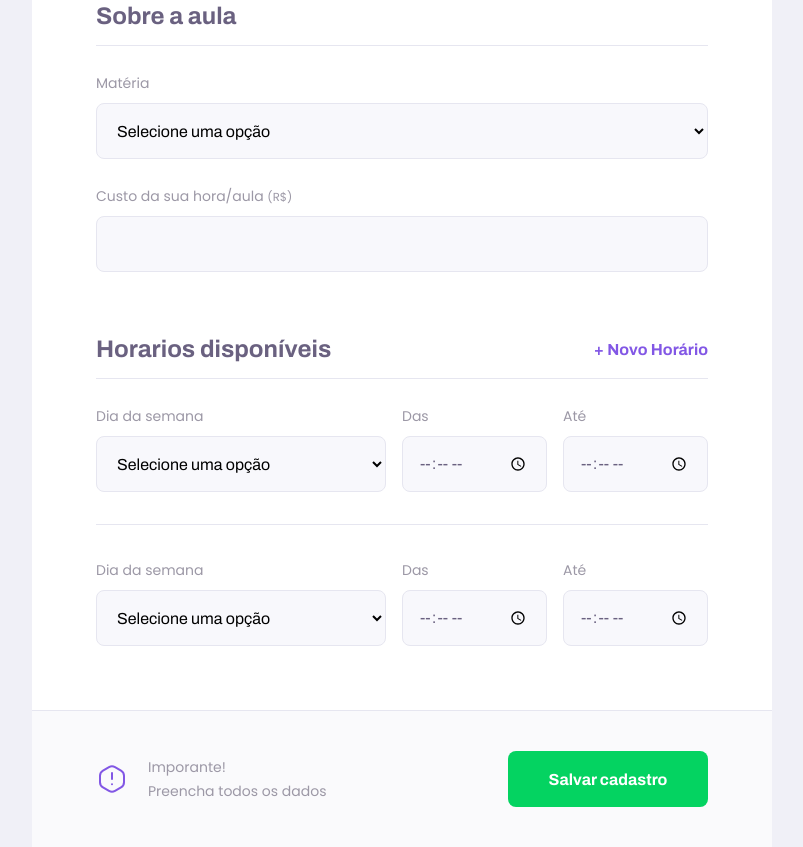
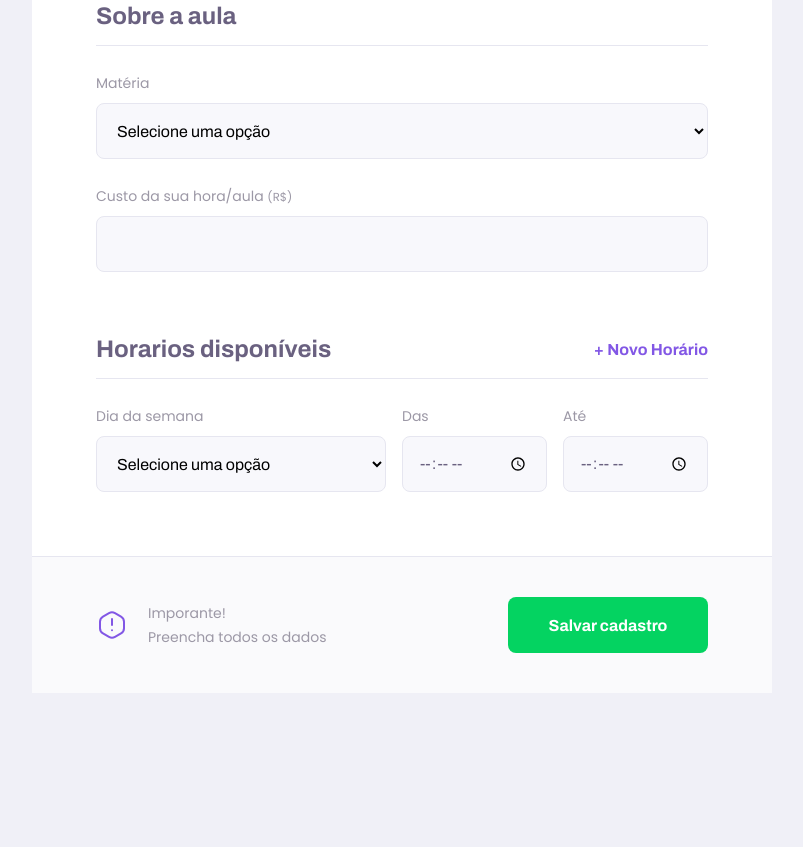
Before and after one commit to rnatu/NLW-2---Rocketseat, a plain HTML site: page give-classes.html in a window 1280 px wide. Shown: the part 1039-1886 px from the top of the page, without its empty margins (238-1041 px from the left). After the commit the page ends 1732 px from the top, so only its background shows below. Drawn offline with Linux system fonts and the light colour scheme.

Commit message:
Projeto website Proffy - Iniciando com o JavaScript
Iniciado a parte de Javascript efetuando um clone de schedule-item ao clickar no botão + Novo Horário

```diff
--- a/give-classes.html
+++ b/give-classes.html
@@ -20,7 +20,7 @@
 
     <link rel="shortcut icon" href="/images/favicon.png" type="image/png">
 
-    <script src="/script/addField.js" defer></script>
+    <script src="./scripts/addFields.js" defer></script>
 
 </head>
 
@@ -101,7 +101,7 @@
 
                 <fieldset id="schedule-items">
                     <legend>Horarios disponíveis
-                        <button id="add-time">+ Novo Horário</button>
+                        <button id="add-time" type="button">+ Novo Horário</button>
                     </legend>
 
                     <div class="schedule-item">
@@ -130,34 +130,6 @@
                         </div>
 
                     </div>
-
-                    <div class="schedule-item">
-                        <div class="select-block">
-                            <label for="weekday">Dia da semana</label>
-                            <select name="weekday[]" required>
-                                <option value="">Selecione uma opção</option>
-                                <option value="0">Domingo</option>
-                                <option value="1">Segunda-feira</option>
-                                <option value="2">Terça-feira</option>
-                                <option value="3">Quarta-feira</option>
-                                <option value="4">Quinta-feira</option>
-                                <option value="5">Sexta-feira</option>
-                                <option value="6">Sábado</option>
-                            </select>
-                        </div>
-
-                        <div class="input-block">
-                            <label for="time_from">Das</label>
-                            <input type="time" name="time_from[]" required>
-                        </div>
-
-                        <div class="input-block">
-                            <label for="time_to">Até</label>
-                            <input type="time" name="time_to[]" required>
-                        </div>
-
-                    </div>
-
                 </fieldset>
             </form>
 
--- a/scripts/addFields.js
+++ b/scripts/addFields.js
@@ -0,0 +1,23 @@
+// Procurar o botão
+document.querySelector('#add-time')
+
+    // Quando clicar no botão
+    .addEventListener('click', cloneField)
+
+// Executar uma ação
+function cloneField() {
+    // Duplicar os campos (selecionando qual campo)
+    const newFieldContainer = document.querySelector('.schedule-item').cloneNode(true);
+
+    //limpar os campos (quais campos)
+    const fields = newFieldContainer.querySelectorAll('input');
+
+    //limpando os valores dos inputs 0 e 1 (campos)
+    fields.forEach((idx) =>{
+        idx.value = "";
+    })
+
+    // Colocar na página (onde colocar)
+    document.querySelector('#schedule-items').appendChild(newFieldContainer);
+
+}
```
